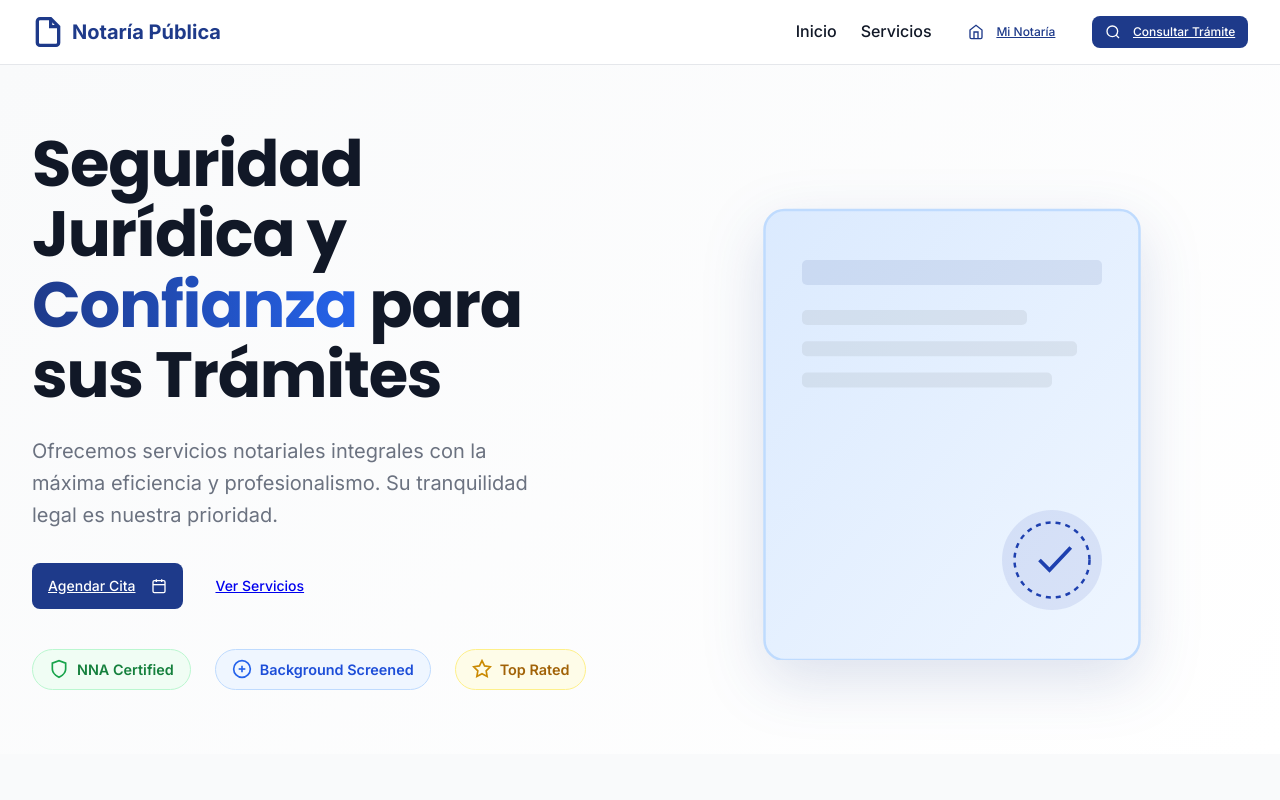
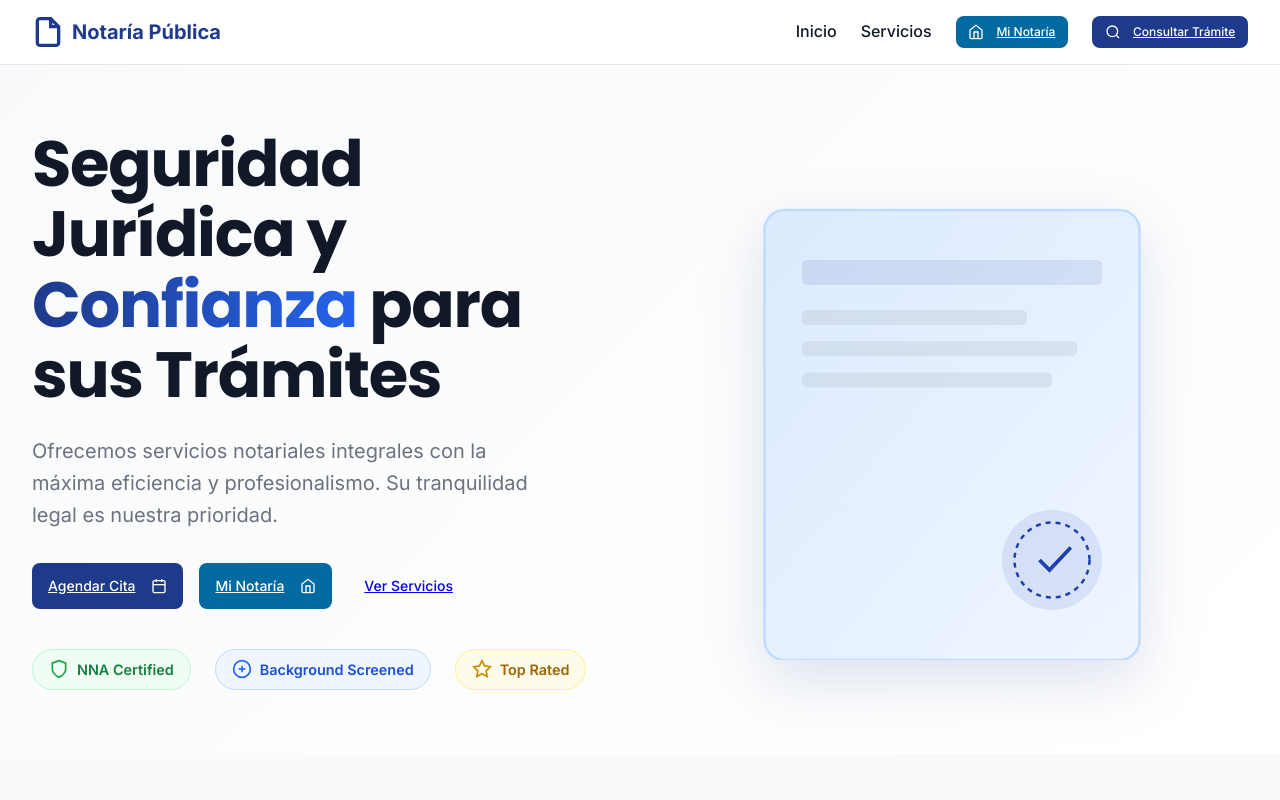
Before and after one commit to MashLanzer/Notary-Public-CRM, a plain HTML site: page public/landing.html in a window 1280 px wide. Shown: the top 800 px of the page. Drawn offline with Linux system fonts and the light colour scheme.

Commit message:
Updated 'Mi Notaría' button styles and placement on landing page

```diff
--- a/public/landing.html
+++ b/public/landing.html
@@ -359,8 +359,7 @@
             <div class="nav-links">
                 <a href="#inicio">Inicio</a>
                 <a href="#servicios">Servicios</a>
-                <a href="mi-notaria.html" class="btn btn-outline btn-sm"
-                    style="border-color: var(--color-primary); color: var(--color-primary);">
+                <a href="mi-notaria.html" class="btn btn-sm" style="background: #0369a1; color: white;">
                     <svg class="icon" viewBox="0 0 24 24" fill="none" stroke="currentColor" stroke-width="2"
                         style="width:16px;height:16px;margin-right:4px;">
                         <path d="M3 9l9-7 9 7v11a2 2 0 0 1-2 2H5a2 2 0 0 1-2-2z"></path>
@@ -396,6 +395,14 @@
                             <line x1="16" y1="2" x2="16" y2="6"></line>
                             <line x1="8" y1="2" x2="8" y2="6"></line>
                             <line x1="3" y1="10" x2="21" y2="10"></line>
+                        </svg>
+                    </a>
+                    <a href="mi-notaria.html" class="btn btn-lg" style="background: #0369a1; color: white;">
+                        Mi Notaría
+                        <svg class="icon" viewBox="0 0 24 24" fill="none" stroke="currentColor" stroke-width="2"
+                            style="margin-left:8px;">
+                            <path d="M3 9l9-7 9 7v11a2 2 0 0 1-2 2H5a2 2 0 0 1-2-2z"></path>
+                            <polyline points="9 22 9 12 15 12 15 22"></polyline>
                         </svg>
                     </a>
                     <a href="#servicios" class="btn btn-outline btn-lg">Ver Servicios</a>
```
